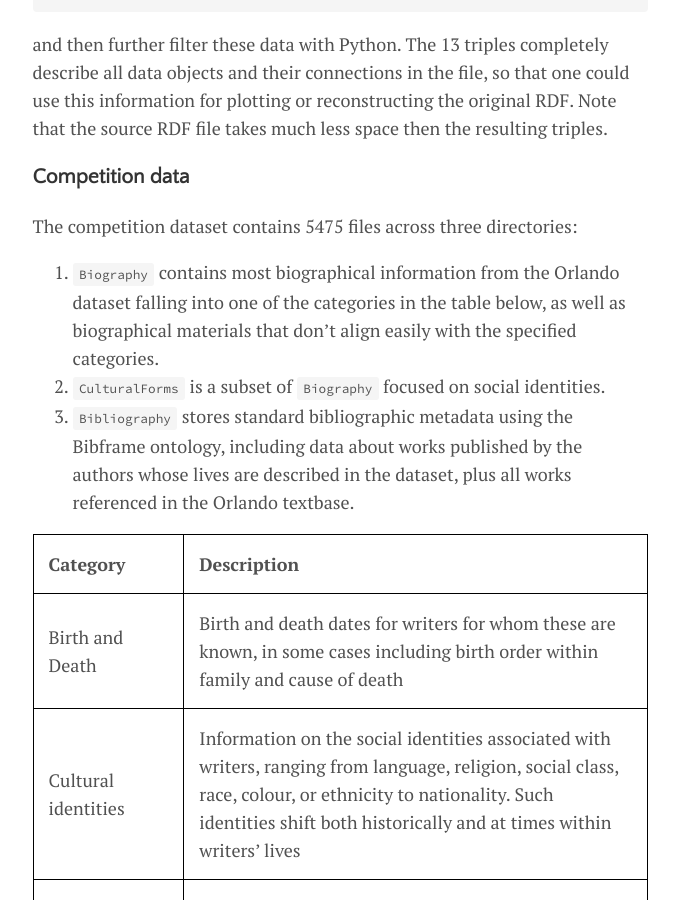
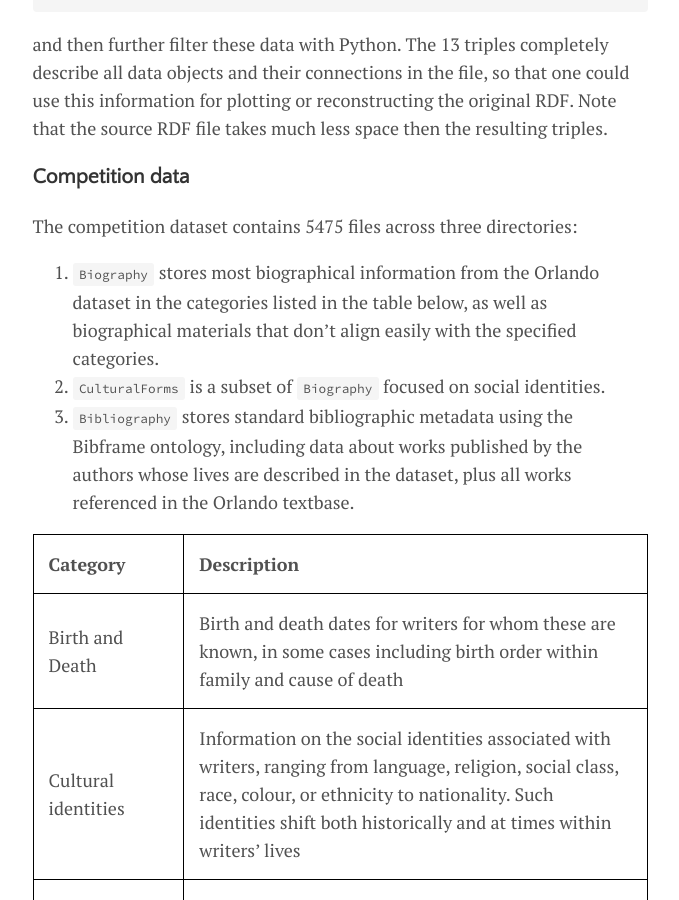
Before and after one commit to WestGrid/visualizeThis, a Jekyll site: the page built from menu/humanities.md, in a window 1280 px wide and 900 px high, scrolled down 2363 px. Shown: the whole window, without its empty margins (300-979 px from the left). Built offline with Jekyll 4.4.1, drawn with Linux system fonts in a browser that asks for light colours.

Commit message:
2018-Sep-14 15:59

```diff
--- a/menu/humanities.md
+++ b/menu/humanities.md
@@ -109,9 +109,9 @@ original RDF. Note that the source RDF file takes much less space then the resul
 
 The competition dataset contains 5475 files across three directories:
 
-1. `Biography` contains most biographical information from the Orlando dataset falling into one of the
-   categories in the table below, as well as biographical materials that don't align easily with the
-   specified categories.
+1. `Biography` stores most biographical information from the Orlando dataset in the categories listed in
+   the table below, as well as biographical materials that don't align easily with the specified
+   categories.
 1. `CulturalForms` is a subset of `Biography` focused on social identities.
 1. `Bibliography` stores standard bibliographic metadata using the Bibframe ontology, including data
    about works published by the authors whose lives are described in the dataset, plus all works
```
